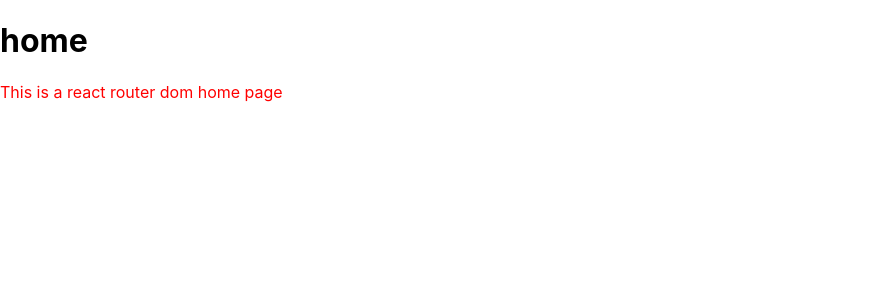
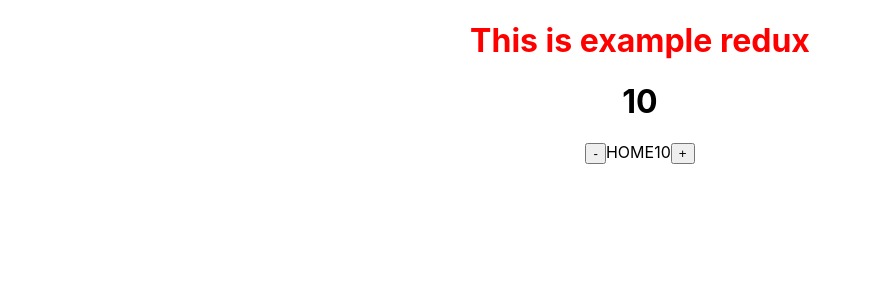
Before and after one commit to siddharthapaliwal/Assign, a React (Create React App) app: page / in a window 1280 px wide. Shown: the top 300 px of the page, without its empty margins (0-872 px from the left). Built offline with nearby package versions, Linux system fonts and the light colour scheme.

Commit message:
Add files via upload

```diff
--- a/package.json
+++ b/package.json
@@ -1,14 +1,15 @@
 {
-  "name": "router.app",
+  "name": "redux.app",
   "version": "0.1.0",
   "private": true,
   "dependencies": {
+    "@reduxjs/toolkit": "^2.2.5",
     "@testing-library/jest-dom": "^5.17.0",
     "@testing-library/react": "^13.4.0",
     "@testing-library/user-event": "^13.5.0",
     "react": "^18.3.1",
     "react-dom": "^18.3.1",
-    "react-router-dom": "^6.24.0",
+    "react-redux": "^9.1.2",
     "react-scripts": "5.0.1",
     "web-vitals": "^2.1.4"
   },
--- a/src/App.js
+++ b/src/App.js
@@ -1,22 +1,18 @@
-// import logo from './logo.svg';
-// import './App.css';
-import Home from './Pages/Home'
-import About from './Pages/About';
-import Blog from './Pages/Blog';
-import Contact from './Pages/contact';
-import { BrowserRouter, Routes, Route } from "react-router-dom";
+// import logo from "./logo.svg";
+import "./App.css";
+import UseReducerHookEx from "./UseReducerHookEx";
+import { useSelector } from "react-redux";
+import Home from "./Home";
+
 function App() {
+  const sir = useSelector(state => state.xyz)
   return (
-    <>
-      <BrowserRouter>
-        <Routes>
-          <Route path="/" element={< Home />} />
-          <Route path="/About" element={< About />} />
-          <Route path="/Blog" element={< Blog />} />
-          <Route path="/Contact" element={< Contact />} />
-        </Routes>
-      </BrowserRouter>
-    </>
+    <div className="App">
+      <h1 style={{ color: 'red' }}>This is example redux</h1>
+      <h1 style={{ color: 'bule' }}> {sir} </h1>
+      <Home />
+      {/* <UseReducerHookEx/> */}
+    </div>
   );
 }
 
--- /dev/null
+++ b/src/Home.js
@@ -0,0 +1,18 @@
+import React from 'react'
+import { useDispatch, useSelector } from 'react-redux'
+import { decrement, increment } from './action';
+
+function Home() {
+
+  const x = useSelector(state => state.xyz)
+  const dispatch = useDispatch();
+  return (
+    <div>
+      <button onClick={() => { dispatch(decrement()) }}>-</button>
+      HOME{x}
+      <button onClick={() => { dispatch(increment()) }}>+</button>
+    </div>
+  )
+}
+
+export default Home;
--- /dev/null
+++ b/src/UseReducerHookEx.js
@@ -0,0 +1,33 @@
+import React, { useReducer } from 'react'
+
+let intialVal ={n:12};
+
+function UseReducerHookEx() {
+
+    const reducerFun = (state,action)=>{
+        console.log(state);//{n:12}
+        console.log(action.type);//action = {"type":"decrement"}
+
+        switch(action.type)//decrement/increment
+        {
+            case 'increment': return {n:state.n+1}
+
+            case 'decrement': return {n:state.n-1}
+
+            default: return state;
+
+        }
+
+    }
+
+    const [state,dispatch] = useReducer(reducerFun,intialVal);
+  return (
+    <div>
+        <button onClick={()=>{dispatch({"type":"decrement"})}}>-</button>
+      <h2>{state.n}</h2>
+      <button onClick={()=>{dispatch({"type":"increment"})}}>+</button>
+    </div>
+  )
+}
+
+export default UseReducerHookEx
--- /dev/null
+++ b/src/action.js
@@ -0,0 +1,8 @@
+
+export const decrement =()=>{
+    return {type:"dec"}
+}
+
+export const increment = ()=>{
+    return {type:"inc"}
+}
--- a/src/index.js
+++ b/src/index.js
@@ -3,11 +3,15 @@ import ReactDOM from 'react-dom/client';
 import './index.css';
 import App from './App';
 import reportWebVitals from './reportWebVitals';
+import { Provider } from 'react-redux';
+import { data } from './store';
 
 const root = ReactDOM.createRoot(document.getElementById('root'));
 root.render(
   <React.StrictMode>
-    <App />
+   <Provider store={data}>
+    <App/>
+   </Provider>
   </React.StrictMode>
 );
 
--- /dev/null
+++ b/src/reducer.js
@@ -0,0 +1,18 @@
+
+
+
+export const reducerFun = (state=10,action)=>{
+
+    switch(action.type)
+    {
+        case 'inc':
+            return state+1
+
+            case 'dec':
+                return state-1
+
+            default:
+                return state;//0
+    }
+
+}
--- /dev/null
+++ b/src/store.js
@@ -0,0 +1,8 @@
+import { configureStore } from "@reduxjs/toolkit";
+import { reducerFun } from "./reducer";
+
+export const data = configureStore({
+    reducer:{
+        xyz:reducerFun//0
+    }
+})
```
Also changed, not shown: 1 other file (tests, documents, lock files or other folders).
